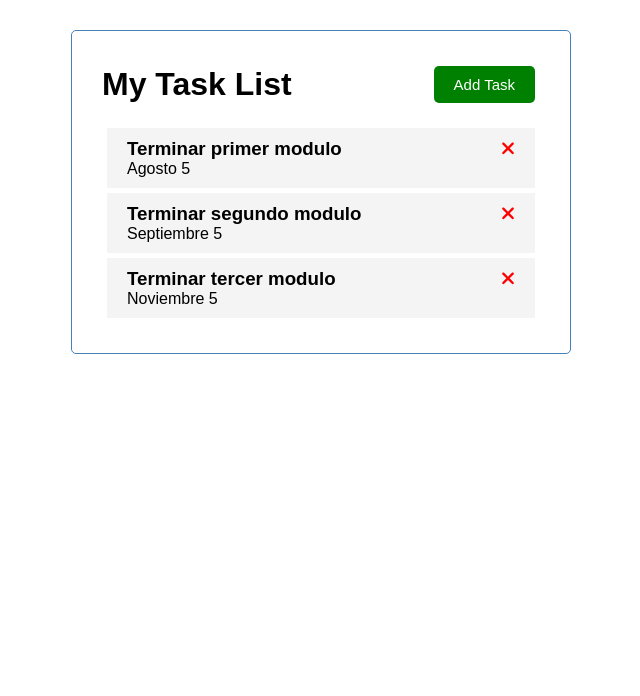
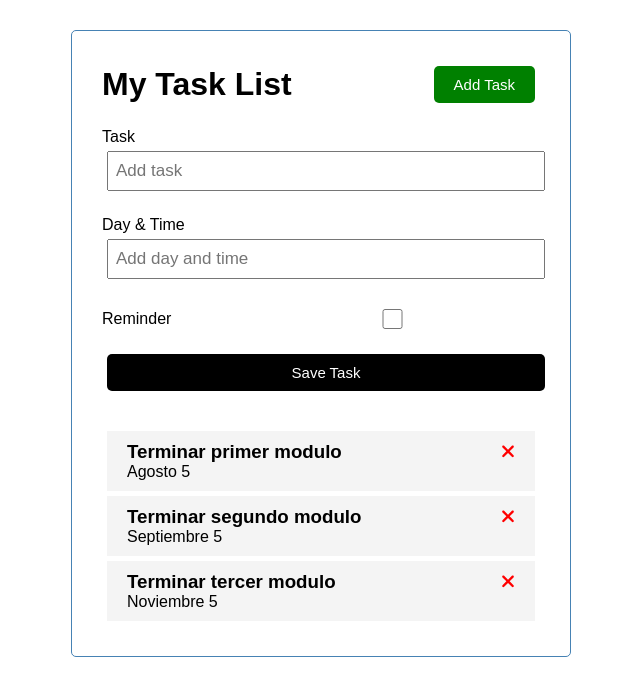
Before and after one commit to tatiana-programacion/task-list, an Angular app: page / in a window 1280 px wide. Shown: the top 696 px of the page, without its empty margins (319-959 px from the left). Built offline with nearby package versions, Linux system fonts and the light colour scheme; data requests are answered from the project's data file.

Commit message:
Formulario y funcionalidad para agregar tarea

```diff
--- /dev/null
+++ b/src/app/components/add-task/add-task.component.css
@@ -0,0 +1,3 @@
+.add-form {
+    margin-bottom: 40px;
+}
--- /dev/null
+++ b/src/app/components/add-task/add-task.component.html
@@ -0,0 +1,34 @@
+<form class="add-form" (ngSubmit)="onSubmit()">
+    <div class="form-control">
+        <label for="text">Task</label>
+        <input
+            type="text"
+            name="text"
+            id="text"
+            placeholder="Add task"
+            [(ngModel)]="text"
+        />
+    </div>
+    <div class="form-control">
+        <label for="day">Day & Time</label>
+        <input
+            type="text"
+            name="day"
+            id="day"
+            placeholder="Add day and time"
+            [(ngModel)]="day"
+        />
+    </div>
+    <div class=" form-control form-control-check">
+        <label for="reminder">Reminder</label>
+        <input
+            type="checkbox"
+            name="reminder"
+            id="reminder"
+            [(ngModel)]="reminder"
+        />
+    </div>
+    {{text}}
+    <input type="submit" value="Save Task" class="btn btn-block">
+
+</form>
--- /dev/null
+++ b/src/app/components/add-task/add-task.component.ts
@@ -0,0 +1,30 @@
+import { Component, OnInit, Output, EventEmitter } from '@angular/core';
+import { Task } from 'src/app/Task';
+
+@Component({
+  selector: 'app-add-task',
+  templateUrl: './add-task.component.html',
+  styleUrls: ['./add-task.component.css']
+})
+export class AddTaskComponent implements OnInit {
+  @Output() onAddTask: EventEmitter<Task> = new EventEmitter();
+
+  text: string = "";
+  day: string = "";
+  reminder: boolean = false;
+
+  constructor() { }
+
+  ngOnInit(): void {
+  }
+
+  onSubmit(){
+    if(this.text.length === 0){
+      alert("Please add a task!")
+    }
+    const {text, day, reminder} = this
+    const newTask = {text, day, reminder}
+    this.onAddTask.emit(newTask)
+  }
+
+}
--- a/src/app/components/tasks/tasks.component.html
+++ b/src/app/components/tasks/tasks.component.html
@@ -1,3 +1,8 @@
+<app-add-task
+    (onAddTask)="addTask($event)"
+>
+</app-add-task>
+
 <app-tasks-item
     *ngFor="let task of tasks"
     [task] = "task"
--- a/src/app/components/tasks/tasks.component.ts
+++ b/src/app/components/tasks/tasks.component.ts
@@ -33,6 +33,12 @@
   toggleReminder(task: Task){
     task.reminder = !task.reminder
     this.taskService.updateTaskReminder(task).subscribe();
+  }
+
+  addTask(task: Task){
+    this.taskService.addTask(task).subscribe((task)=>(
+      this.tasks.push(task)
+    ))
 
   }
 
--- a/src/app/service/task.service.ts
+++ b/src/app/service/task.service.ts
@@ -35,4 +35,8 @@
     return this.http.put<Task>(url, task, httpOptions)
   }
 
+  addTask(task: Task): Observable<Task>{
+    return this.http.post<Task>(this.apiUrl, task, httpOptions)
+  }
+
 }
```
Also changed, not shown: src/app/app.module.ts (+6 -2 lines).
